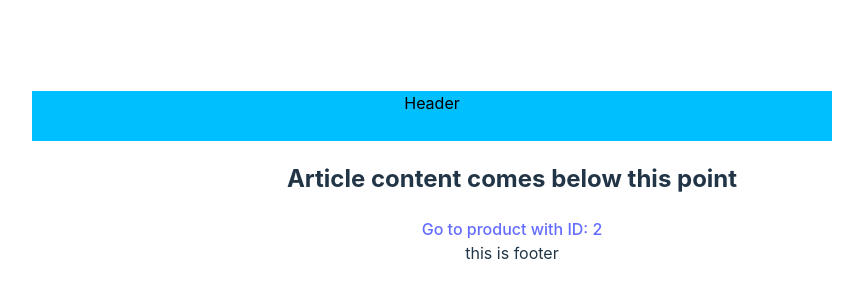
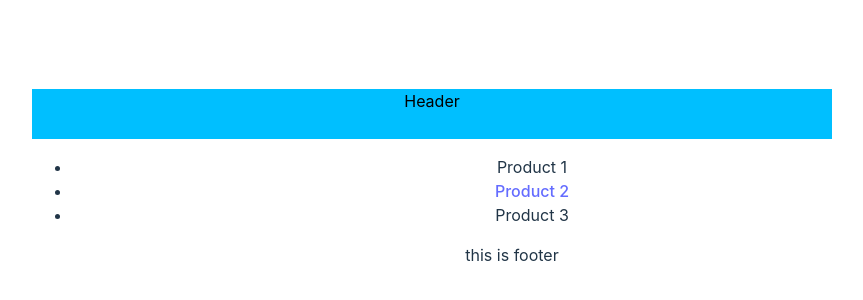
Before and after one commit to isakMurtezani/react-shop, a React (Vite) app: page /product in a window 1280 px wide. Shown: the part 222-522 px from the top of the page, without its empty margins (128-991 px from the left). Built offline with nearby package versions, Linux system fonts and the light colour scheme.

Commit message:
Simplified Router Organization

```diff
--- a/src/App.jsx
+++ b/src/App.jsx
@@ -5,6 +5,7 @@ import { Page } from './components/Page/Page.jsx'
 import { Product } from './components/Product/Product.jsx'
 import { SingleProduct } from './components/Product/SingleProduct.jsx'
 import { Home } from './components/Home/Home.jsx'
+import { ProductList } from './components/Product/ProductList.jsx'
 
 function App() {
   return (
@@ -13,14 +14,10 @@ function App() {
         <Routes>
           <Route path="/" element={<AppWrapperComponent />}>
             <Route index element={<Home />} />
-            <Route path='/contact' element={
-              <Page title={"Contact"}
-                    description={"Lorem ipsum description"}
-              />
-              }
-            />
+            <Route path='/contact' element={<Page title={"Contact"} />} />
             <Route path='/about' element={<Page />} />
-            <Route path='/product' element={<Product />} >
+            <Route path='/product' element={<Outlet />} >
+              <Route index element={<ProductList />} />
               <Route path='/product/:id' element={<SingleProduct />} />
             </Route>
 
--- a/src/components/AppWrapper/AppWrapperComponent.jsx
+++ b/src/components/AppWrapper/AppWrapperComponent.jsx
@@ -1,15 +1,14 @@
 import { Header } from '../Header/Header.jsx'
 import { Footer } from '../Footer/Footer.jsx'
-import { MainComponent } from '../MainComponent/MainComponent.jsx'
+import './AppWrapper.css'
 import { Outlet } from 'react-router-dom'
-import './AppWrapper.css'
 
 
 function AppWrapperComponent () {
   return(
     <div className={'page-wrapper'}>
       <Header />
-      <MainComponent />
+      <Outlet />
       <Footer />
     </div>
   )
--- a/src/components/MainComponent/MainComponent.jsx
+++ b/src/components/MainComponent/MainComponent.jsx
@@ -2,8 +2,7 @@ import { Outlet } from 'react-router-dom'
 
 function MainComponent(){
   return (
-    <div className={'main'}>
-      {/*<h2>Here will be your main content</h2>*/}
+    <div className={'main'} id={'main'}>
       <Outlet />
     </div>
   )
--- a/src/components/Product/Product.jsx
+++ b/src/components/Product/Product.jsx
@@ -1,10 +1,8 @@
-import { Outlet, Link } from 'react-router-dom'
+import { Outlet } from 'react-router-dom'
 
 function Product(){
   return (
     <div className={'product-wrapper'}>
-      <h2>Article content comes below this point</h2>
-      <Link to={"/product/2"} >Go to product with ID: 2</Link>
       <Outlet />
     </div>
   )
--- /dev/null
+++ b/src/components/Product/ProductList.jsx
@@ -0,0 +1,13 @@
+import { Link } from 'react-router-dom'
+
+function ProductList(){
+  return(
+    <ul>
+      <li>Product 1</li>
+      <li><Link to={"/product/2"}>Product 2</Link></li>
+      <li>Product 3</li>
+    </ul>
+  )
+}
+
+export { ProductList }
```
